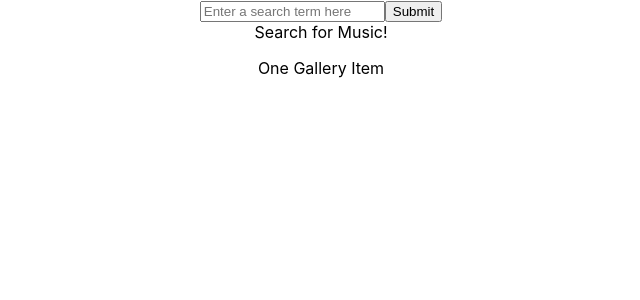
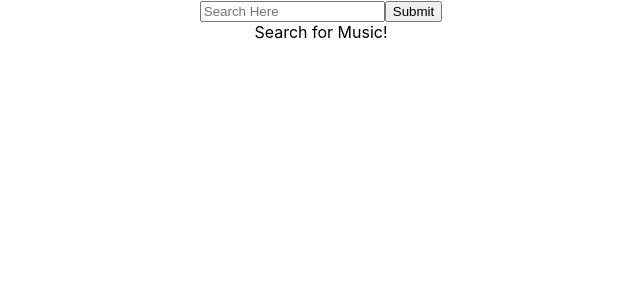
Before and after one commit to catmig1992/music_library, a React (Create React App) app: page / in a window 1280 px wide. Shown: the top 300 px of the page, without its empty margins (319-959 px from the left). Built offline with nearby package versions, Linux system fonts and the light colour scheme; no server answers.

Commit message:
part 2 completed

```diff
--- a/src/App.js
+++ b/src/App.js
@@ -3,34 +3,41 @@ import Gallery from "./components/Gallery";
 import SearchBar from "./components/SearchBar";
 import "./App.css";
 
-function App() {
+const App = () => {
   let [search, setSearch] = useState("");
   let [message, setMessage] = useState("Search for Music!");
   let [data, setData] = useState([]);
 
+  const API_URL = "https://itunes.apple.com/search?term=";
+
   useEffect(() => {
+    if (search) {
       const fetchData = async () => {
         document.title = `${search} Music`;
-      const response = await fetch(
-        "https://itunes.apple.com/search?term=the%20grateful%20dead"
-      );
+        const response = await fetch(API_URL + search);
         const resData = await response.json();
         if (resData.results.length > 0) {
-        setData(resData.results);
+          return setData(resData.results);
         } else {
-        setMessage("Not Found");
+          return setMessage("Not Found");
         }
       };
       fetchData();
+    }
   }, [search]);
+
+  const handleSearch = (e, term) => {
+    e.preventDefault();
+    setSearch(term.toUpperCase());
+  };
 
   return (
     <div className="App">
-      <SearchBar />
+      <SearchBar handleSearch={handleSearch} />
       {message}
-      <Gallery />
+      <Gallery data={data} />
     </div>
   );
-}
+};
 
 export default App;
--- a/src/components/Gallery.jsx
+++ b/src/components/Gallery.jsx
@@ -1,11 +1,11 @@
 import GalleryItem from "./GalleryItem";
 
 function Gallery(props) {
-  return (
-    <div>
-      <GalleryItem />
-    </div>
-  );
+  const display = props.data.map((item, index) => {
+    return <GalleryItem item={item} key={index} />;
+  });
+
+  return <div>{display}</div>;
 }
 
 export default Gallery;
--- a/src/components/GalleryItem.jsx
+++ b/src/components/GalleryItem.jsx
@@ -3,9 +3,47 @@ import { useState } from "react";
 function GalleryItem(props) {
   let [view, setView] = useState(false);
 
+  const simpleStyle = {
+    width: "25vw",
+    height: "20vh",
+    border: "1px solid black",
+    margin: "2px",
+  };
+
+  const detailStyle = {
+    width: "80vw",
+    height: "20vh",
+    border: "1px solid black",
+    margin: "2px",
+    backgroundImage: `url(${props.item.artworkUrl100})`,
+    backgroundRepeat: "no-repeat",
+    backgroundSize: "cover",
+    color: "yellow",
+  };
+
+  const simpleView = () => {
+    return (
+      <div style={simpleStyle}>
+        <h3>{props.item.trackName}</h3>
+        <h4>{props.item.collectionName}</h4>
+      </div>
+    );
+  };
+
+  const detailView = () => {
+    return (
+      <div style={detailStyle}>
+        <h2>{props.item.trackName}</h2>
+        <h3>{props.item.collectionName}</h3>
+        <h4>{props.item.primaryGenreName}</h4>
+        <h4>{props.item.releaseDate}</h4>
+      </div>
+    );
+  };
+
   return (
     <div onClick={() => setView(!view)} style={{ display: "inline-block" }}>
-      <p>One Gallery Item</p>
+      {view ? detailView() : simpleView()}
     </div>
   );
 }
--- a/src/components/SearchBar.jsx
+++ b/src/components/SearchBar.jsx
@@ -5,10 +5,23 @@ function SearchBar(props) {
 
   return (
     <form>
-      <input type="text" placeholder="Enter a search term here" />
+      <input
+        type="text"
+        placeholder="Search Here"
+        onChange={(e) => props.handleSearch(e, e.target.value)}
+      />
       <input type="submit" />
     </form>
   );
 }
 
 export default SearchBar;
+
+//     <form onSubmit={(e) => props.handleSearch(e, searchTerm)}>
+//       <input
+//         type="text"
+//         placeholder="Search Here"
+//         onChange={(e) => setSearchTerm(e.target.value)}
+//       />
+//       <input type="submit" />
+//     </form>
```
Lines whose indentation alone changed are shown as unchanged.
